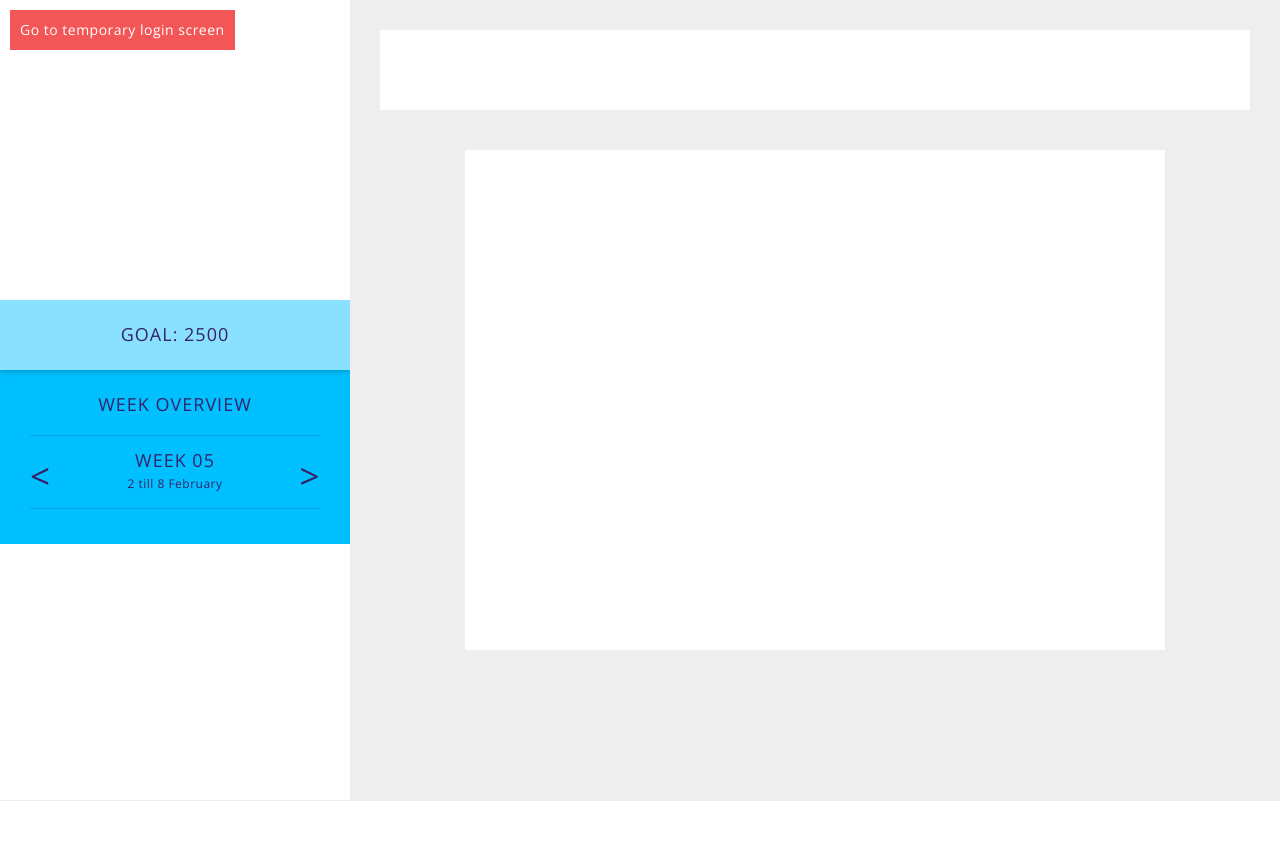
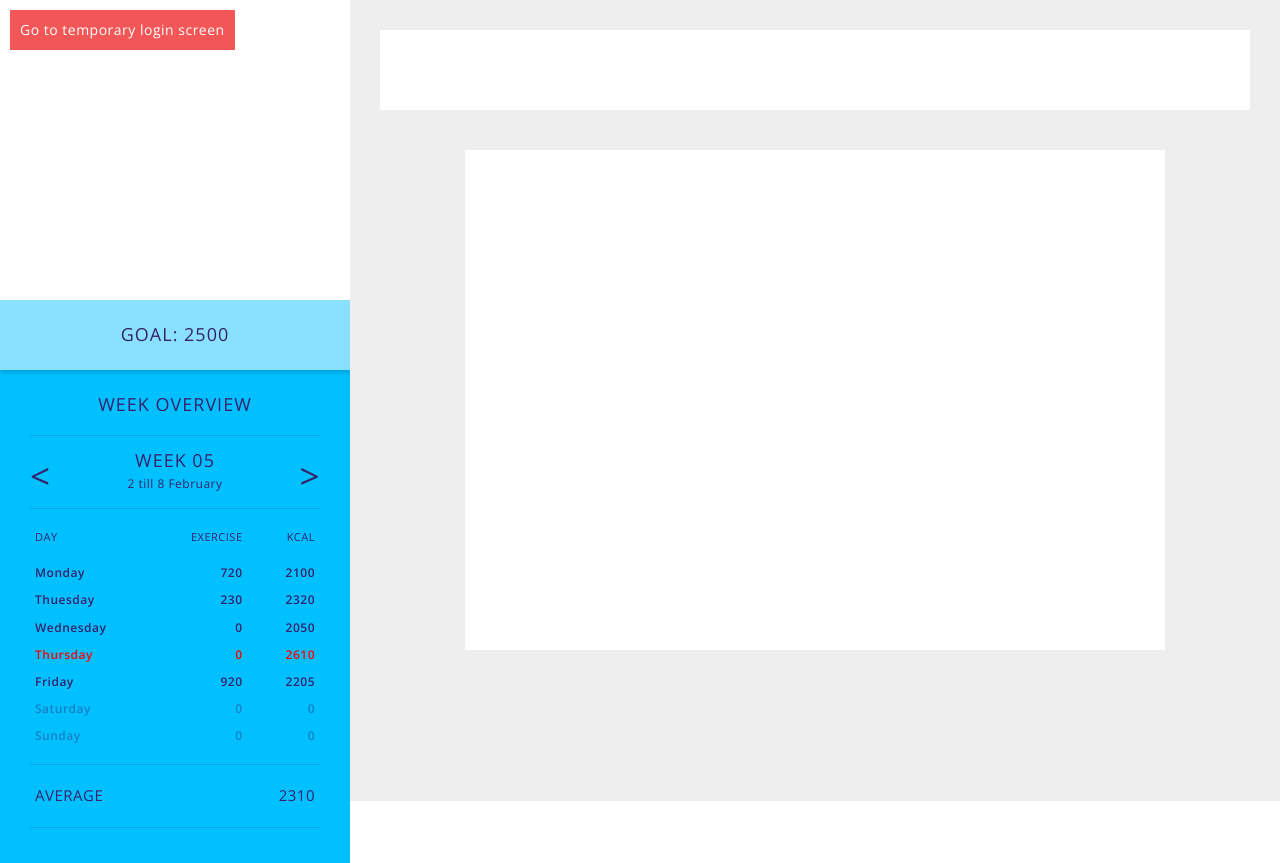
Before and after one commit to larsboesenach/Team-site, a PHP site: page / in a window 1280 px wide. Before the commit the page ends 801 px from the top, so only its background shows below. Run offline with PHP 8.4, Linux system fonts and the light colour scheme; some libraries are stand-ins or nearby versions.

Commit message:
added the styling for sidebar content

```diff
--- a/css/main.css
+++ b/css/main.css
@@ -158,7 +158,6 @@ html, body {
   position: absolute;
   top: 0;
   left: 0;
-  bottom: 0;
   z-index: 8;
   overflow: hidden; }
   .Sidebar-wrap .Circle-wrap {
@@ -188,6 +187,16 @@ html, body {
     background-color: #00C0FF; }
     .Sidebar-wrap .Sidebar-log-wrap .Sidebar-log {
       padding: 20px 30px; }
+      .Sidebar-wrap .Sidebar-log-wrap .Sidebar-log .Week-wrap h2 {
+        text-align: center;
+        font-size: 18px;
+        letter-spacing: 1px;
+        margin: 0;
+        text-transform: uppercase; }
+      .Sidebar-wrap .Sidebar-log-wrap .Sidebar-log .Week-wrap p {
+        text-align: center;
+        font-size: 12px;
+        margin: 5px; }
       .Sidebar-wrap .Sidebar-log-wrap .Sidebar-log .Week-wrap .Week-overview {
         padding: 5px; }
       .Sidebar-wrap .Sidebar-log-wrap .Sidebar-log .Week-wrap .Week-count {
@@ -201,15 +210,38 @@ html, body {
           left: 0; }
         .Sidebar-wrap .Sidebar-log-wrap .Sidebar-log .Week-wrap .Week-count .navigator.right {
           right: 0; }
-      .Sidebar-wrap .Sidebar-log-wrap .Sidebar-log .Week-wrap h2 {
-        text-align: center;
-        font-size: 18px;
-        letter-spacing: 1px;
-        margin: 0;
+      .Sidebar-wrap .Sidebar-log-wrap .Sidebar-log .Week-wrap .Week-output table {
+        width: 100%; }
+        .Sidebar-wrap .Sidebar-log-wrap .Sidebar-log .Week-wrap .Week-output table .day {
+          min-width: 140px; }
+          .Sidebar-wrap .Sidebar-log-wrap .Sidebar-log .Week-wrap .Week-output table .day p {
+            text-align: left; }
+        .Sidebar-wrap .Sidebar-log-wrap .Sidebar-log .Week-wrap .Week-output table .exercise {
+          min-width: 70px; }
+          .Sidebar-wrap .Sidebar-log-wrap .Sidebar-log .Week-wrap .Week-output table .exercise p {
+            text-align: right; }
+        .Sidebar-wrap .Sidebar-log-wrap .Sidebar-log .Week-wrap .Week-output table .kcal {
+          min-width: 70px; }
+          .Sidebar-wrap .Sidebar-log-wrap .Sidebar-log .Week-wrap .Week-output table .kcal p {
+            text-align: right; }
+        .Sidebar-wrap .Sidebar-log-wrap .Sidebar-log .Week-wrap .Week-output table tr.negative p {
+          color: red; }
+        .Sidebar-wrap .Sidebar-log-wrap .Sidebar-log .Week-wrap .Week-output table tr.empty p {
+          opacity: 0.4; }
+      .Sidebar-wrap .Sidebar-log-wrap .Sidebar-log .Week-wrap .Week-output .Indicators {
         text-transform: uppercase; }
-      .Sidebar-wrap .Sidebar-log-wrap .Sidebar-log .Week-wrap p {
-        text-align: center;
-        font-size: 12px;
-        margin: 5px; }
+        .Sidebar-wrap .Sidebar-log-wrap .Sidebar-log .Week-wrap .Week-output .Indicators table {
+          margin-bottom: 10px; }
+          .Sidebar-wrap .Sidebar-log-wrap .Sidebar-log .Week-wrap .Week-output .Indicators table p {
+            font-size: 11px; }
+      .Sidebar-wrap .Sidebar-log-wrap .Sidebar-log .Week-wrap .Week-output .Week-content p {
+        font-weight: 600; }
+      .Sidebar-wrap .Sidebar-log-wrap .Sidebar-log .Week-wrap .Week-output .Week-average .left p {
+        text-align: left; }
+      .Sidebar-wrap .Sidebar-log-wrap .Sidebar-log .Week-wrap .Week-output .Week-average .right p {
+        text-align: right; }
+      .Sidebar-wrap .Sidebar-log-wrap .Sidebar-log .Week-wrap .Week-output .Week-average p {
+        font-size: 15px;
+        text-transform: uppercase; }
 
 /*# sourceMappingURL=main.css.map */
--- a/scss/modules/_settings.scss
+++ b/scss/modules/_settings.scss
@@ -16,6 +16,7 @@ $blue-1: 		#0085B4;// dark-bg-blue
 $blue-2:		#00C0FF;// sidebar-log-blue
 $blue-3:    #89E1FF;// sidebar-goal-blue
 $purple:    #36216A;// color-from-logo
+$red:       red;
 
 $grey-bg1:		#EEEEEE;
 $grey-bg2:    #F5F5F5;
--- a/scss/modules/_sidebar.scss
+++ b/scss/modules/_sidebar.scss
@@ -21,7 +21,6 @@
 	position: absolute;
 	top: 0;
 	left: 0;
-	bottom: 0;
 	z-index: 8;
 	overflow: hidden;
 
@@ -64,6 +63,19 @@
 			padding: 20px 30px;
 
 			.Week-wrap {
+				h2 {
+					text-align: center;
+					font-size: 18px;
+					letter-spacing: 1px;
+					margin: 0;
+					text-transform: uppercase;
+				}
+				p {
+					text-align: center;
+					font-size: 12px;
+					margin: 5px;
+				}
+
 				.Week-overview {
 					padding: 5px;
 				}
@@ -84,19 +96,67 @@
 					}
 				}
 
-				h2 {
-					text-align: center;
-					font-size: 18px;
-					letter-spacing: 1px;
-					margin: 0;
-					text-transform: uppercase;
+				.Week-output {
+					table {
+						width: 100%;
+
+						.day {
+							min-width: 140px;
+							p {
+								text-align: left;
+							}
+						}
+						.exercise {
+							min-width: 70px;
+							p {
+								text-align: right;
+							}
+						}
+						.kcal {
+							min-width: 70px;
+							p {
+								text-align: right;
+							}
+						}
+
+						tr.negative p {
+							color: $red;
+						}
+						tr.empty p {
+							opacity: 0.4;
+						}
+					}
+					.Indicators {
+						text-transform: uppercase;
+						table {
+							margin-bottom: 10px;
+							p {
+								font-size: 11px;
+							}
+						}
+					}
+					.Week-content {
+						p {
+							font-weight: 600;
+
+						}
+					}
+					.Week-average {
+
+						.left p {
+							text-align: left;
+						}
+						.right p {
+							text-align: right;
+						}
+						p {
+
+							font-size: 15px;
+							text-transform: uppercase;
+						}
+					}
 				}
-				p {
-					text-align: center;
-					font-size: 12px;
-					margin: 5px;
-				}
-			}
+			}// week wrap
 		}
 	}// Sidebar log wrap
 }
--- a/sidebar.php
+++ b/sidebar.php
@@ -12,15 +12,84 @@
 		<div class="Sidebar-log">
 			<div class="Week-wrap">
 				<h2 class="Week-overview">Week overview</h2>
+
 				<hr>
+
 				<div class="Week-count">
 					<a class="navigator left" href="#"> < </a>
 					<h2>Week 05</h2>
 					<p>2 till 8 February</p>
 					<a class="navigator right" href="#"> > </a>
 				</div>
+
 				<hr>
-			</div>
-		</div>
-	</div>
-</div>
+
+				<div class="Week-output">
+					<div class="Indicators">
+						<table>
+							<tr>
+								<td class="day"><p>Day</p></td>
+								<td class="exercise"><p>Exercise</p></td>
+								<td class="kcal"><p>Kcal</p></td>
+							</tr>
+						</table>
+					</div>
+
+					<div class="Week-content">
+						<table>
+							<tr>
+								<td class="day"><p>Monday</p></td>
+								<td class="exercise"><p>720</p></td>
+								<td class="kcal"><p>2100</p></td>
+							</tr>
+							<tr>
+								<td class="day"><p>Thuesday</p></td>
+								<td class="exercise"><p>230</p></td>
+								<td class="kcal"><p>2320</p></td>
+							</tr>
+							<tr>
+								<td class="day"><p>Wednesday</p></td>
+								<td class="exercise"><p>0</p></td>
+								<td class="kcal"><p>2050</p></td>
+							</tr>
+							<tr class="negative">
+								<td class="day"><p>Thursday</p></td>
+								<td class="exercise"><p>0</p></td>
+								<td class="kcal"><p>2610</p></td>
+							</tr>
+							<tr>
+								<td class="day"><p>Friday</p></td>
+								<td class="exercise"><p>920</p></td>
+								<td class="kcal"><p>2205</p></td>
+							</tr>
+							<tr class="empty">
+								<td class="day"><p>Saturday</p></td>
+								<td class="exercise"><p>0</p></td>
+								<td class="kcal"><p>0</p></td>
+							</tr>
+							<tr class="empty">
+								<td class="day"><p>Sunday</p></td>
+								<td class="exercise"><p>0</p></td>
+								<td class="kcal"><p>0</p></td>
+							</tr>
+						</table>
+					</div><!-- Week-content -->
+
+					<hr>
+
+					<div class="Week-average">
+						<table>
+							<tr>
+								<td class="left"><p>Average</p></td>
+								<td class="right"><p>2310</p></td>
+							</tr>
+						</table>
+					</div><!-- Week-Average -->
+
+					<hr>
+
+				</div><!-- Week-output -->
+			</div><!-- Week-wrap -->
+		</div><!-- Sidebar-log -->
+	</div><!-- Sidebar-log-wrap -->
+</div><!-- Sidebar-wrap -->
```
Also changed, not shown: 1 other file.
